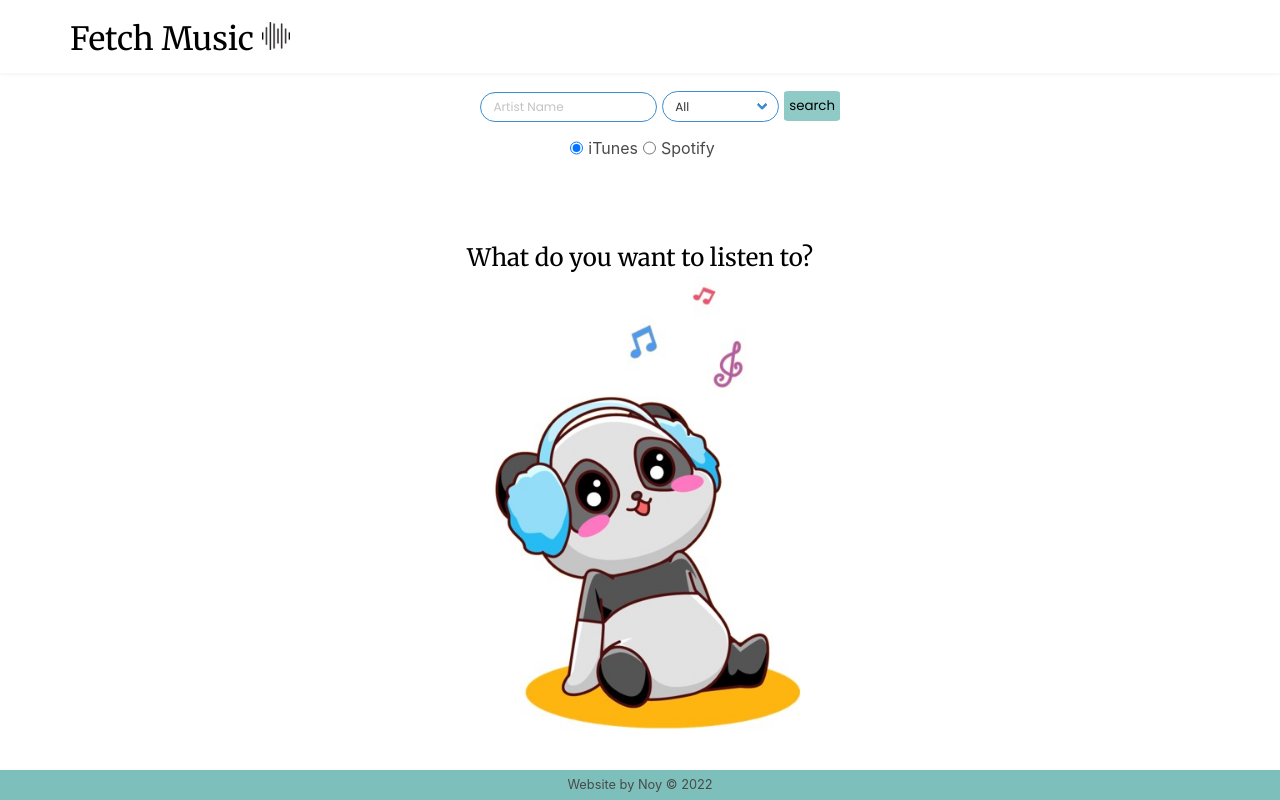
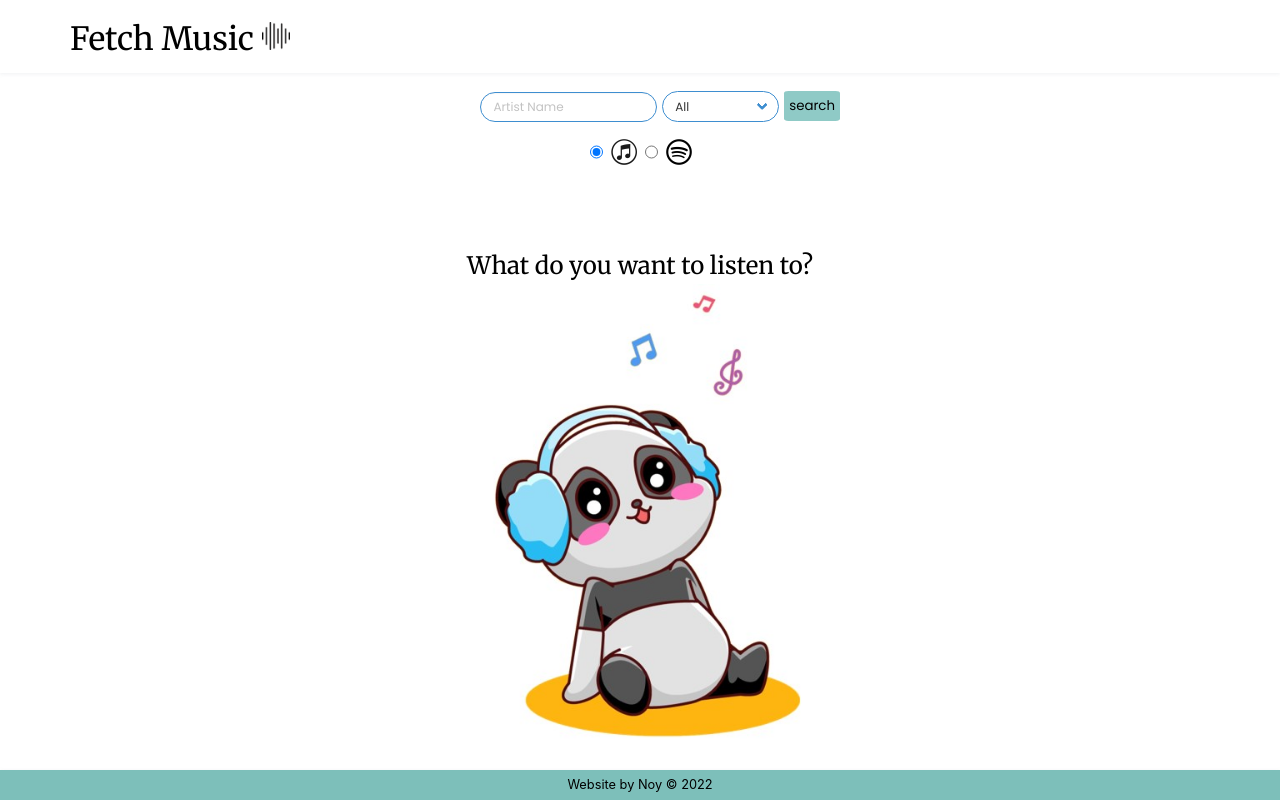
Before and after one commit to noyelankry/fetch-music-modules, a plain HTML site: page index.html in a window 1280 px wide. Drawn offline with nearby package versions, Linux system fonts and the light colour scheme; a web font is replaced by a local one.

Commit message:
radio icons

```diff
--- a/css/styles.css
+++ b/css/styles.css
@@ -114,6 +114,7 @@ h2 {
   position: fixed;
   bottom: 0;
   background-color: rgb(111, 184, 179, 90%);
+  color: black;
 }
 
 .main-header {
--- a/index.html
+++ b/index.html
@@ -53,9 +53,16 @@
         </div>
         <div class="api-radio">
             <input type="radio" id="iTunes" name="API" value="iTunes" checked onclick="enableSelect()">
-            <label for="iTunes">iTunes</label>
+            <label for="iTunes" class="icon-text">
+                <img src="./img/itunes.png" alt="" class="image is-32x32">
+                <!-- iTunes -->
+            </label>
+
             <input type="radio" id="Spotify" name="API" value="Spotify" onclick="disableSelect()">
-            <label for="Spotify">Spotify</label>
+            <label for="Spotify" class="icon-text">
+                <img src="./img/spotify.png" alt="" class="image is-32x32">
+                <!-- Spotify -->
+            </label>
         </div>
         <div class="center">
             <h2 id="listen-to">What do you want to listen to?</h2>
```
Also changed, not shown: img/itunes.png (added), img/spotify-logo.png (added), img/spotify.png (added).
